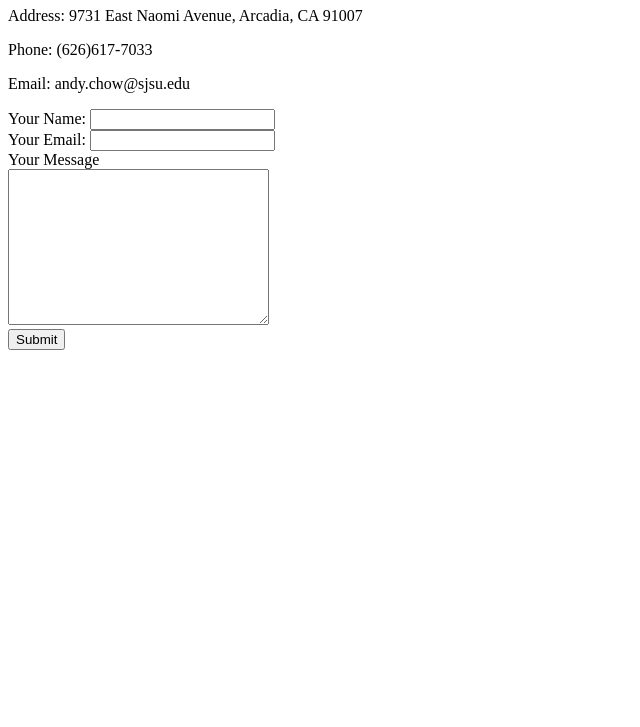
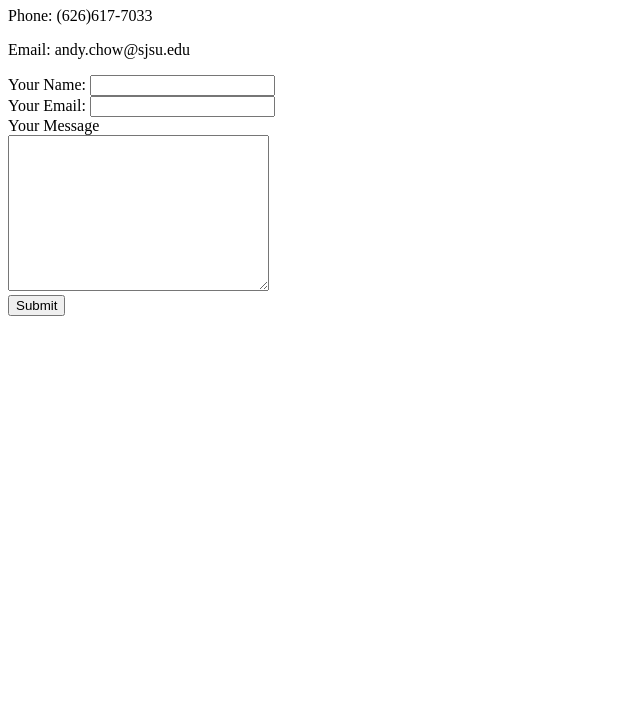
Before and after one commit to AndyKaChow/cv, a plain HTML site: page contact-me.html in a window 1280 px wide. Shown: the part 73-800 px from the top of the page, without its empty margins (0-640 px from the left). Drawn offline with Linux system fonts and the light colour scheme.

Commit message:
Update contact-me.html

```diff
--- a/contact-me.html
+++ b/contact-me.html
@@ -6,7 +6,6 @@
   </head>
   <body>
     <h1>My Contact Details</h1>
-    <p>Address: 9731 East Naomi Avenue, Arcadia, CA 91007</p>
     <p>Phone: (626)617-7033</p>
     <p>Email: andy.chow@sjsu.edu</p>
 
```
